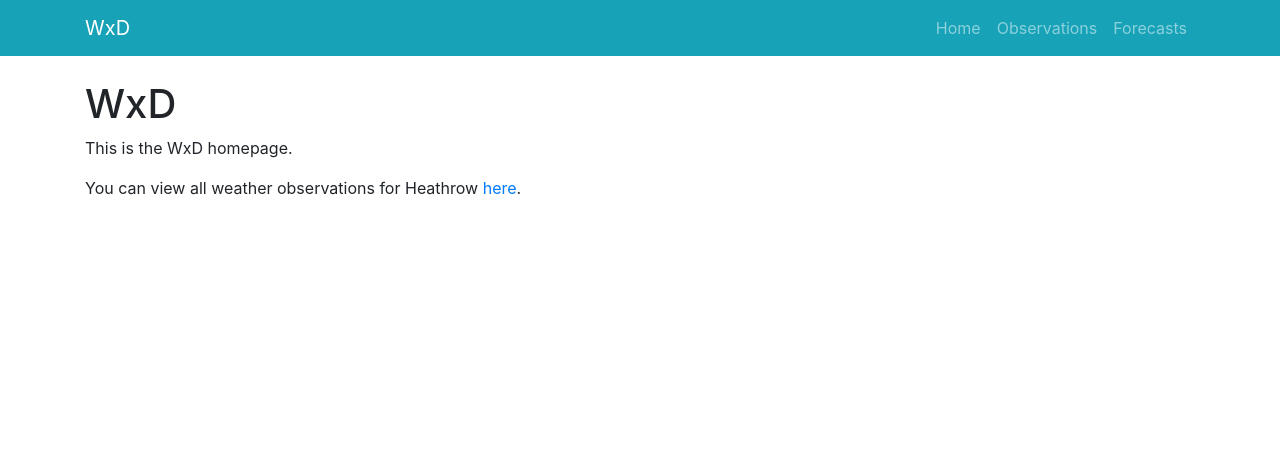
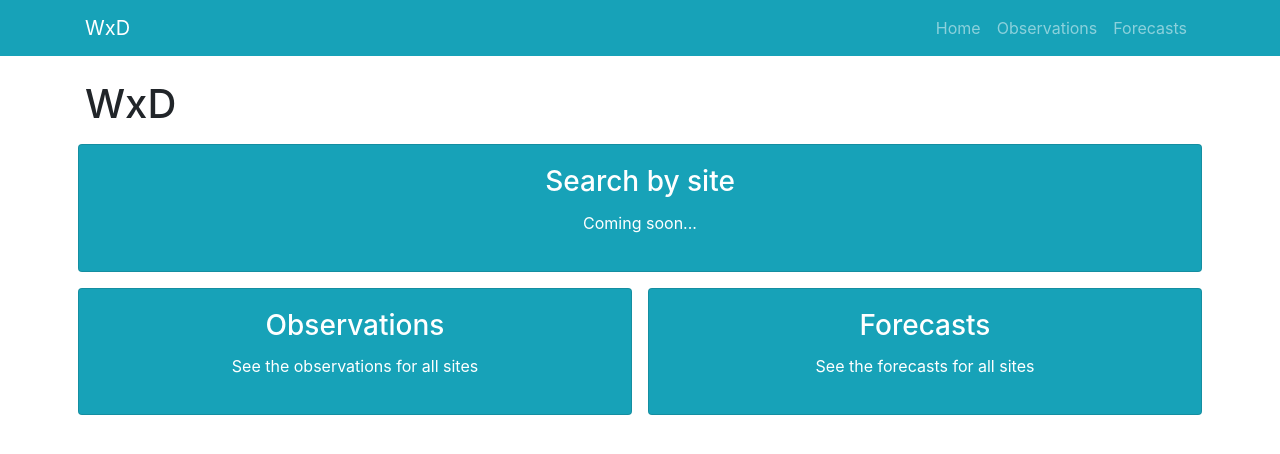
Before and after one commit to klssmith/WxD, a Flask app: page / in a window 1280 px wide. Shown: the top 454 px of the page. Run offline with Flask 2, Linux system fonts and the light colour scheme; parts of the project's set-up code (start-up, migrations or seed data) failed here and were passed over; some libraries are stand-ins or nearby versions.

Commit message:
Update homepage

```diff
--- a/app/templates/index.html
+++ b/app/templates/index.html
@@ -3,12 +3,39 @@
 <div>
   <h1>WxD</h1>
 </div>
-<div>
-  <p>
-    This is the WxD homepage.
-  </p>
-  <p>
-    You can view all weather observations for Heathrow <a href="{{ url_for('main.site_observation', site_id=3772) }}">here</a>.
-  </p>
+
+<div class="row">
+  <div class="col-md p-2">
+    <div class="card text-center bg-info text-white">
+      <div class="card-body pg-3">
+        <h3 class="card-title">Search by site</h3>
+        <p class="card-text">Coming soon...</p>
+        <a href="#" class="stretched-link"></a>
+      </div>
+    </div>
+  </div>
+</div>
+
+<div class="row">
+  <div class="col-md p-2">
+    <div class="card text-center bg-info text-white">
+      <div class="card-body pg-3">
+        <h3 class="card-title">Observations</h3>
+        <p class="card-text">See the observations for all sites</p>
+        <a href="{{ url_for('main.all_site_forecasts') }}" class="stretched-link"></a>
+      </div>
+    </div>
+  </div>
+
+  <div class="col-md p-2">
+    <div class="card text-center bg-info text-white">
+      <div class="card-body">
+        <h3 class="card-title">Forecasts</h3>
+        <p class="card-text">See the forecasts for all sites</p>
+        <a href="{{ url_for('main.all_site_observations') }}" class="stretched-link"></a>
+      </div>
+    </div>
+  </div>
+
 </div>
 {% endblock %}
```
